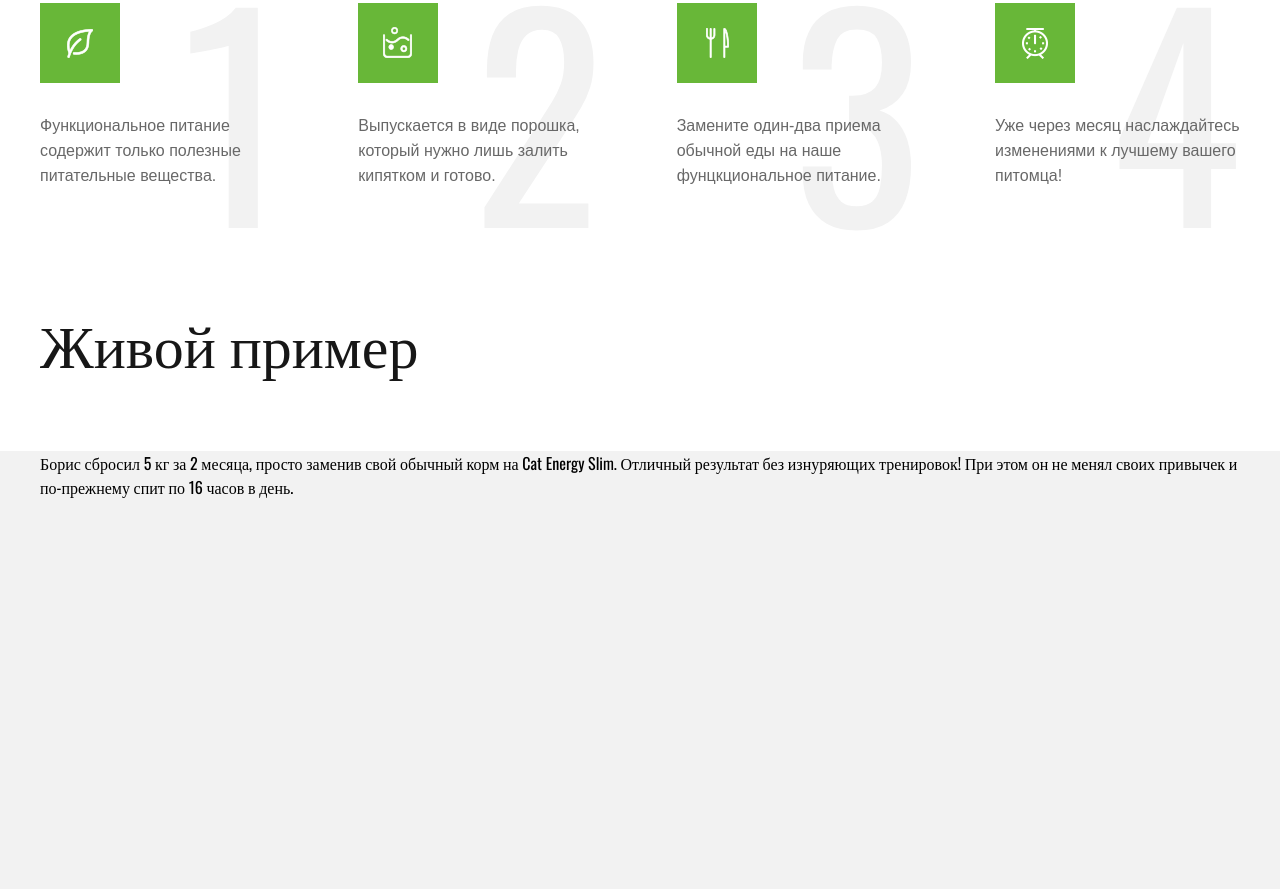
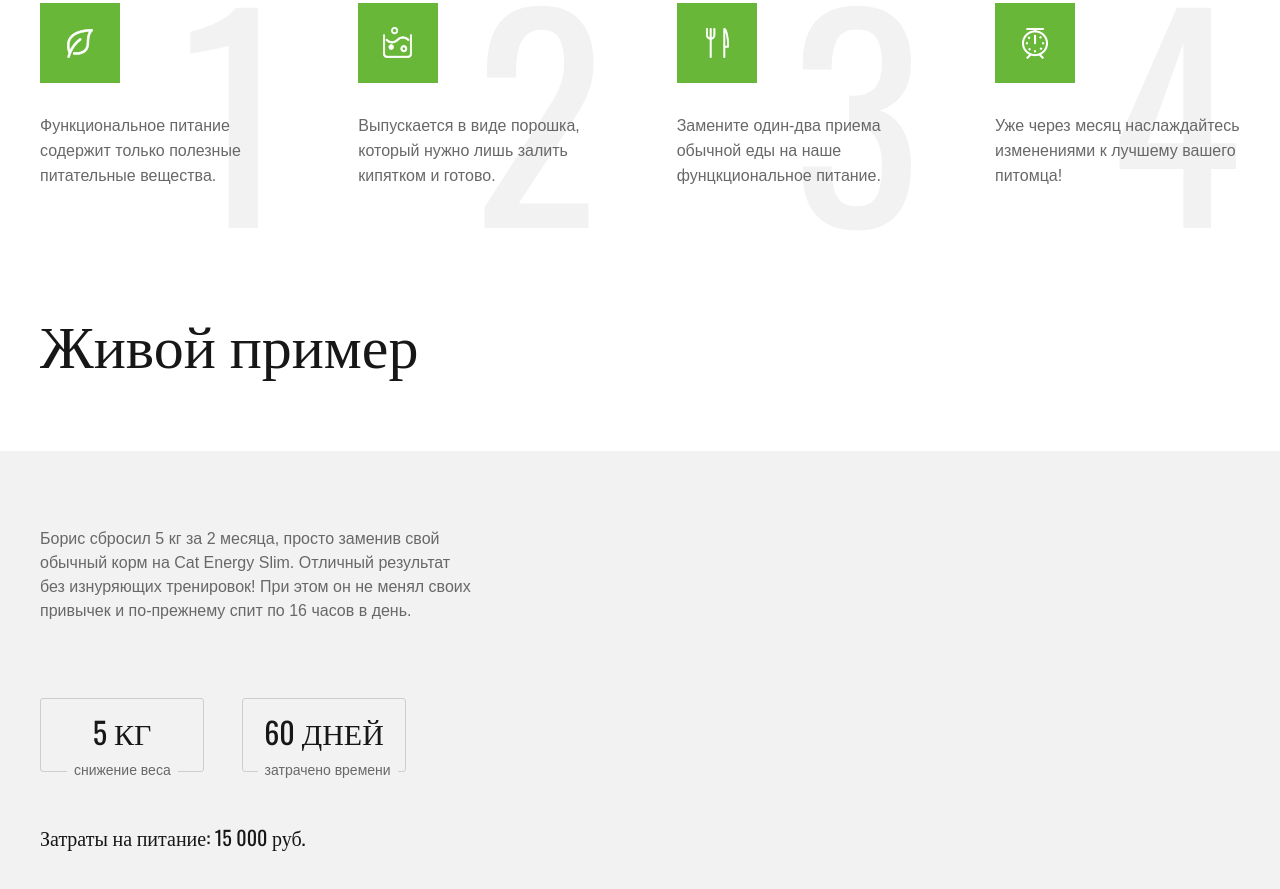
Before and after one commit to vespavel94/cat_energy_htmlacademy, a website: page index.html in a window 1280 px wide. Shown: the part 1368-2257 px from the top of the page. Drawn offline with nearby package versions, Linux system fonts and the light colour scheme.

Commit message:
update gulpfile

```diff
--- a/gulpfile.js
+++ b/gulpfile.js
@@ -1,15 +1,36 @@
 var gulp = require('gulp'),
-    sass = require('gulp-sass');
+    sass = require('gulp-sass'),
+    server = require('browser-sync'),
+    prefix = require('gulp-autoprefixer'),
+    minify = require('gulp-csso'),
+    rename = require('gulp-rename');
 
 
 gulp.task('sass', function(){
     return gulp.src(['sass/**/*.sass', 'sass/**/*.scss'])
     .pipe(sass({outputStyle: 'expanded'}).on('error', sass.logError))
+    .pipe(prefix(['last 12 versions','> 1%','ie 8'], {cascade: true}))
     .pipe(gulp.dest('css/'));
+});
+
+gulp.task('server', function(){
+	server.init({
+		server: ""
+	});
+});
+
+gulp.task('build', function(){
+	return gulp.src(['css/*.css'])
+	.pipe(minify())
+  .pipe(rename({
+    suffix: ".min"
+  }))
+	.pipe(gulp.dest('css/'));
 });
 
 gulp.task('watch', function(){
     gulp.watch(['sass/**/*.sass', 'sass/**/*.scss'], ['sass']);
 });
 
-gulp.task('default', ['watch']);
+
+gulp.task('default', ['server','watch']);
--- a/index.html
+++ b/index.html
@@ -104,8 +104,19 @@
                 <p>Борис сбросил 5 кг за 2 месяца, просто заменив свой обычный корм на Cat Energy Slim. Отличный
                     результат без изнуряющих тренировок! При этом он не менял своих привычек и по-прежнему спит по 16
                     часов в день. </p>
-                <div class="demonstration__description__info__result"></div>
-                <p class="demonstration__description__info__money"></p>
+                <div class="demonstration__description__info__flex-wrapper">
+                    <div class="demonstration__description__info__result">
+                        <div class="demonstration__description__info__result__item">
+                            <span>5 КГ</span>
+                            <div class="demonstration__description__info__result__item__caption">снижение веса</div>
+                        </div>
+                        <div class="demonstration__description__info__result__item">
+                            <span>60 ДНЕЙ</span>
+                            <div class="demonstration__description__info__result__item__caption the-only-way">затрачено времени</div>
+                        </div>
+                    </div>
+                    <p class="demonstration__description__info__money">Затраты на питание:      15 000 руб.</p>
+                </div>
             </div>
             <div class="demonstration__description__beforeAfter">
 
--- a/sass/style.scss
+++ b/sass/style.scss
@@ -254,5 +254,64 @@ header {
     max-width: 1220px;
     margin: 0 auto;
     padding: 0 40px;
+    display: flex;
+    justify-content: space-between;
+    >div{
+      max-width: 50%;
+    }
+    &__info{
+      p:first-child{
+        margin-top: 76px;
+        max-width: 433px;
+        font-size: 16px;
+        font-family: "Arial";
+        color: #686868;
+        line-height: 24px;
+      }
+      &__flex-wrapper{
+        margin-top: 75px;
+      }
+      &__result{
+        display: flex;
+        max-width: 366px;
+        justify-content: space-between;
+        &__item{
+          width: 162px;
+          height: 72px;
+          text-align: center;
+          border: 1px solid #cdcdcd;
+          border-radius: 3px;
+          position: relative;
+          span{
+            font-size: 30px;
+            color: #171717;
+            font-weight: 400;
+            line-height: 65px;
+          }
+          &__caption{
+            position: absolute;
+            display: inline-block;
+            line-height: 15px;
+            color: #686868;
+            font-size: 14px;
+            padding: 0 7px;
+            white-space: nowrap;
+            font-family: "Arial";
+            bottom: -7px;
+            left: 16%;
+            background-color: #f2f2f2;
+          }
+          .the-only-way{
+            left: 9%;
+          }
+        }
+      }
+      &__money{
+        margin-top: 55px;
+        color: #171717;
+        font-size: 20px;
+        line-height: 20px;
+      }
+    }
   }
 }
```
Also changed, not shown: package.json (+7 -3 lines), css/style.css, 2 other files.
